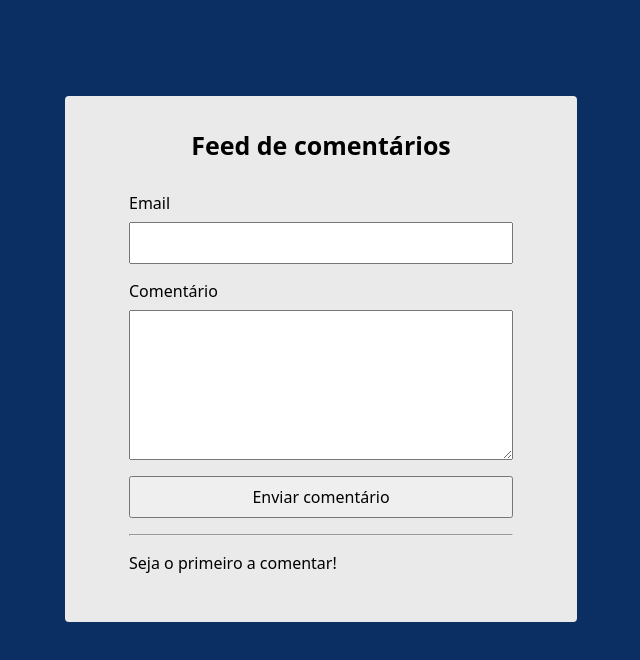
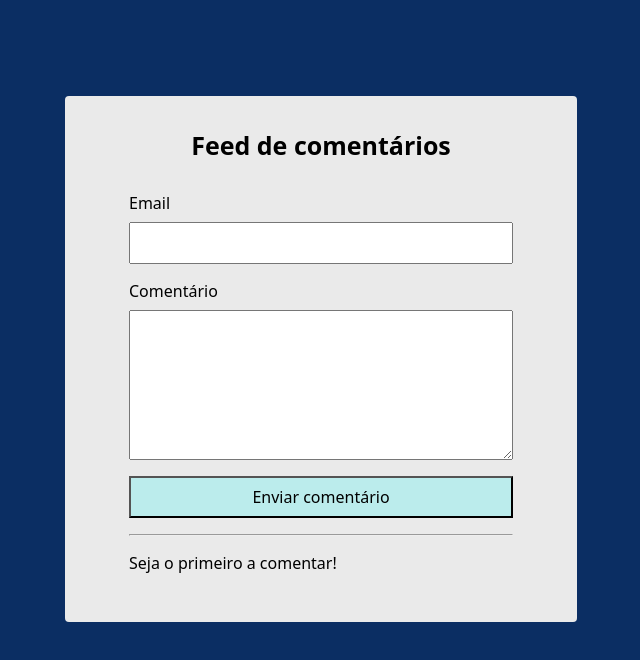
Before and after one commit to MSRossii/feed-de-comentarios, a React (Vite) app: page / in a window 1280 px wide. Shown: the top 660 px of the page, without its empty margins (319-959 px from the left). Built offline with nearby package versions, Linux system fonts and the light colour scheme.

Commit message:
more css

```diff
--- a/src/index.css
+++ b/src/index.css
@@ -37,3 +37,13 @@ button {
   padding: 0.5rem;
   width: 100%;
 }
+
+button {
+  background-color: rgb(187, 236, 236);
+  cursor: pointer;
+  transition: 0.3s;
+}
+
+button:hover {
+  border: 2px solid black;
+}
```
